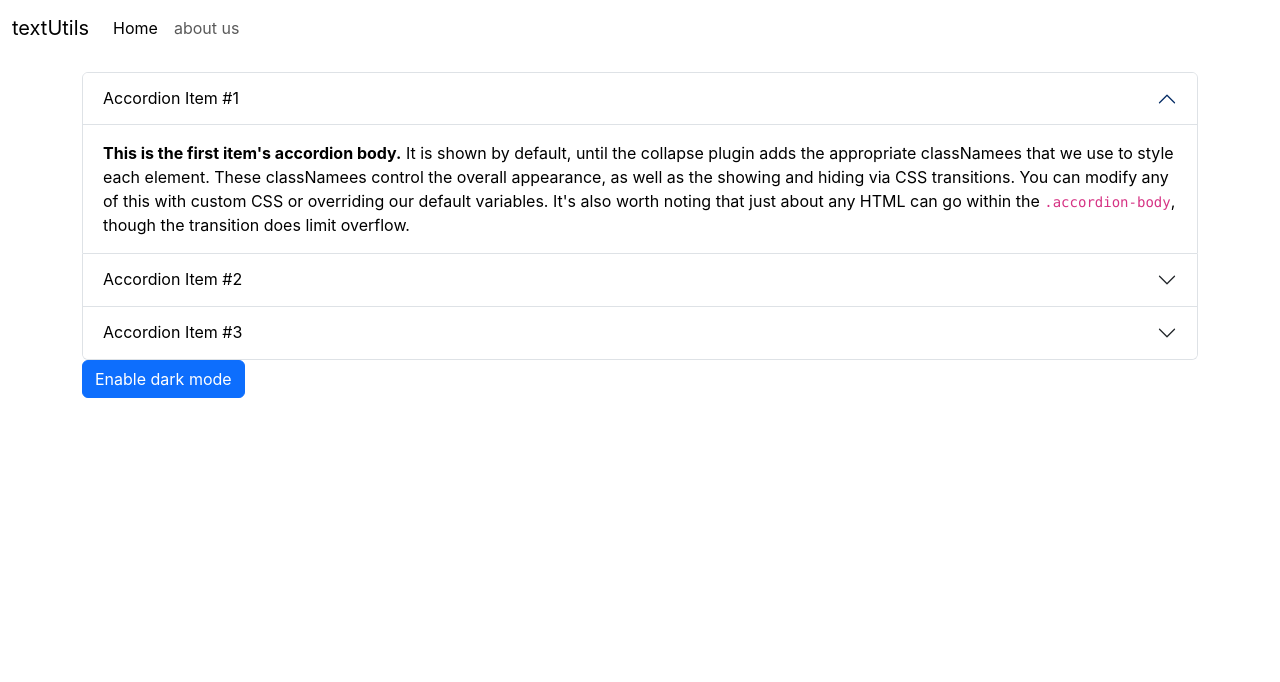
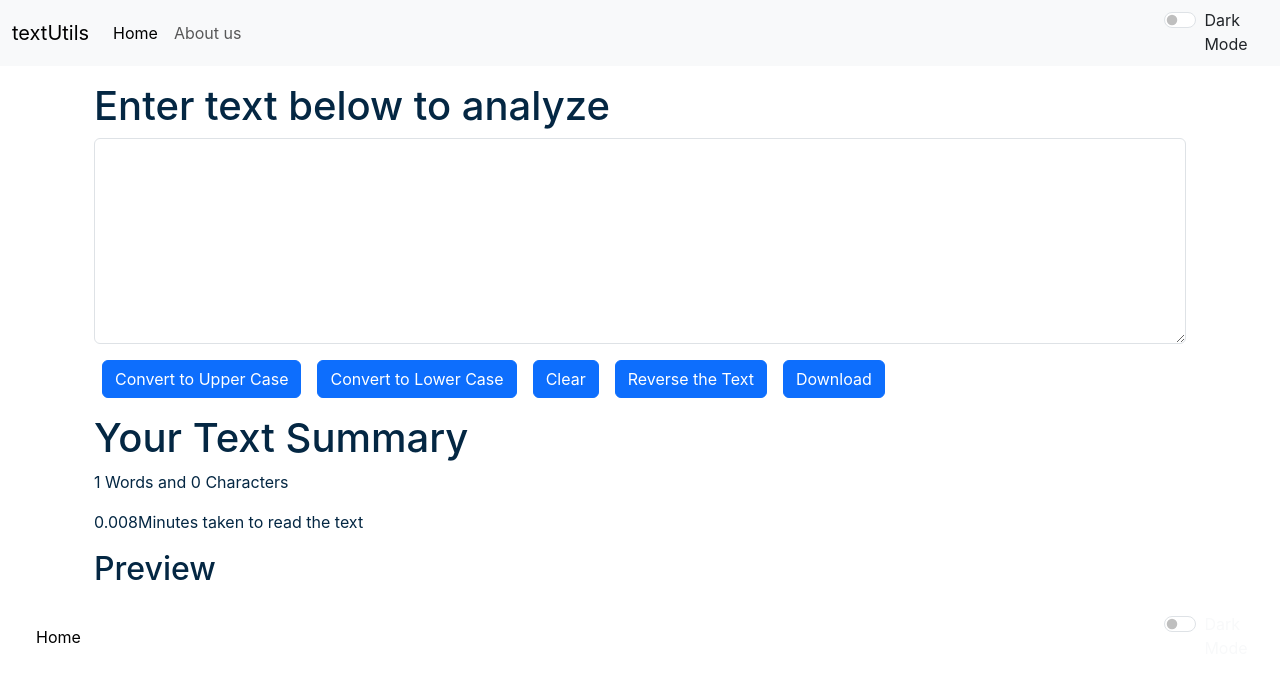
Before and after one commit to dev14325/Text-Utils, a React (Create React App) app: page / in a window 1280 px wide. Shown: the top 682 px of the page. Built offline with nearby package versions, Linux system fonts and the light colour scheme.

Commit message:
updating textUtils

```diff
--- a/src/App.js
+++ b/src/App.js
@@ -1,24 +1,39 @@
 import Navbar from './components/Navbar';
-// import TextForm from './components/TextForm';
-import About from './components/About';
+import TextForm from './components/TextForm';
+import react , { useState } from 'react';
+
+// import About from './components/About';
 
 
 import './App.css';
 
 
 
+
 function App() {
+  const [mode,setMode] = useState('light');
+
+  const toggleMode = () =>{
+    if(mode==='light'){
+      setMode('dark');
+      document.body.style.backgroundColor = '#042743';
+    }
+    else{
+      setMode('light')
+      document.body.style.backgroundColor = 'black';
+    }
+  }
 
   return (
    <>
 
-<Navbar title = "textUtils" aboutTextUtils = "about us"/>
+<Navbar title = "textUtils" mode= {mode} toggle = {toggleMode} aboutTextUtils = "About us"/>
 <div className="container my-3" >
-  {/* <TextForm heading = "Enter text below to analyze"/> */}
-  <About/>
+  <TextForm heading = "Enter text below to analyze" mode= {mode} />
+  {/* <About/> */}
 </div>
 
-{/* <Navbar/> */}
+<Navbar/>
    </>
   );
 }
--- a/src/components/Navbar.js
+++ b/src/components/Navbar.js
@@ -5,7 +5,8 @@
 export default function Navbar(props) {
   return (
 
-        <nav className="navbar navbar-expand-lg bg-body-dark ">
+
+        <nav className={`navbar navbar-expand-lg navbar-${props.mode} bg-${props.mode}`} >
   <div className="container-fluid">
     <a className="navbar-brand" href="/">{props.title}</a>
     <button className="navbar-toggler" type="button" data-bs-toggle="collapse" data-bs-target="#navbarSupportedContent" aria-controls="navbarSupportedContent" aria-expanded="false" aria-label="Toggle navigation">
@@ -24,14 +25,20 @@
 
     </div>
   </div>
+  <div className={`form-check form-switch text-${props.mode==='light'?'dark' : 'light'}`}>
+  <input className="form-check-input" onClick={props.toggle} type="checkbox" role="switch" id="flexSwitchCheckDefault"/>
+  <label className="form-check-label" htmlFor="flexSwitchCheckDefault">Dark Mode</label>
+</div>
 </nav>
+
 
   )
 }
 
 Navbar.propTypes ={
     title : PropTypes.string.isRequired,
-    aboutTextUtils :  PropTypes.string.isRequired
+    aboutTextUtils :  PropTypes.string.isRequired,
+
 }
 
 // Navbar.defaultProps= {
--- a/src/components/TextForm.js
+++ b/src/components/TextForm.js
@@ -44,23 +44,23 @@
     const [text,setText] = useState('')
   return (
     <>
-    <div className='container'>
+    <div className='container' style={{color : props.mode==='dark'?'white' : '#042743'}}>
 
+<h1 >{props.heading}</h1>
 <div className="mb-3">
-<h1>{props.heading}</h1>
-  <label htmlFor= "exampleFormControlTextarea1" className="form-label"></label>
-  <textarea className="form-control"  value = {text} onChange={handleOnChange} id="exampleFormControlTextarea1" rows="8"> </textarea>
-  <div className="container my-3"></div>
+
+  <textarea className="form-control"  value = {text} onChange={handleOnChange} style={{backgroundColor : props.mode==='dark'?'grey' : 'white',color : props.mode==='dark'?'white' : '#042743'}} id="exampleFormControlTextarea1" rows="8"> </textarea>
+ </div>
   <button className="btn btn-primary mx-2" onClick={handleUpClick}>Convert to Upper Case</button>
   <button className="btn btn-primary mx-2" onClick={handleLoClick}>Convert to Lower Case</button>
   <button className="btn btn-primary mx-2" onClick={handleclearClick}>Clear</button>
   <button className="btn btn-primary mx-2" onClick={handlerevClick}>Reverse the Text</button>
-  <button className='btn btn-primary mx-2' onClick={downloadTxtFile}>Download File</button>
-</div>
+  <button className='btn btn-primary mx-2' onClick={downloadTxtFile}>Download </button>
+
 
     </div>
 
-    <div className="container my-3">
+    <div className="container my-3" style={{color : props.mode==='dark'?'white' : '#042743'}}>
         <h1>Your Text Summary</h1>
         <p>{text.split(" ").length} Words and {text.length} Characters</p>
         <p>{0.008 * text.split(" ").length}Minutes taken to read the text</p>
```
